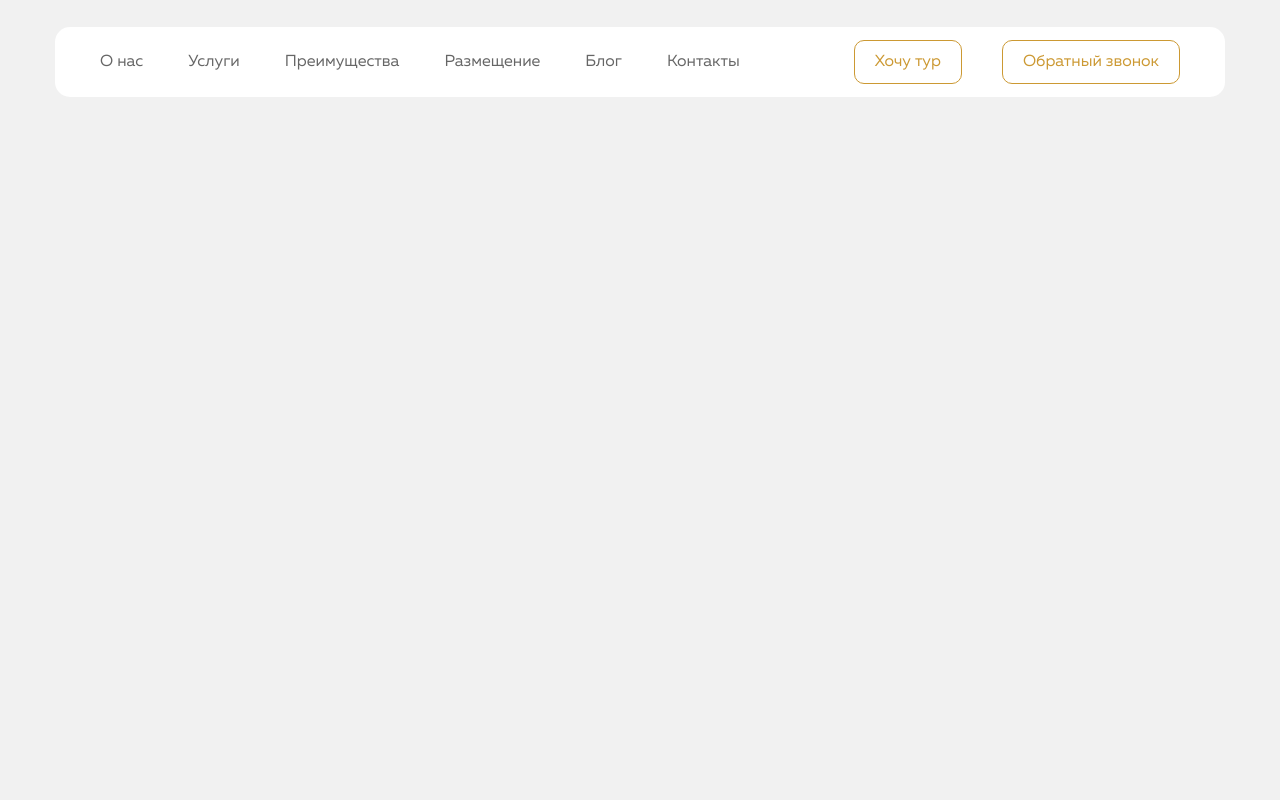
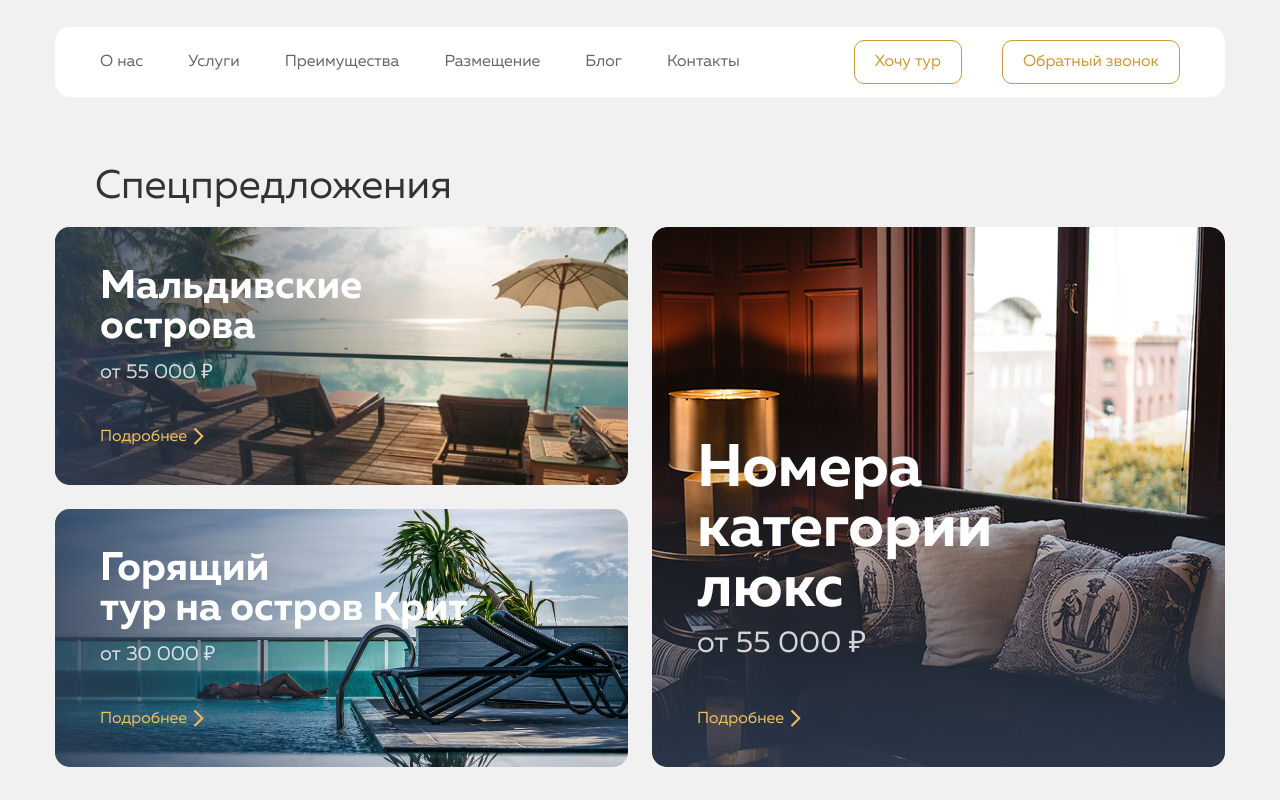
Before and after one commit to VladimirrAndreevich/lagoone, a plain HTML site: page index.html in a window 1280 px wide. Shown: the part 87-887 px from the top of the page. Before the commit the page ends 800 px from the top, so only its background shows below. Drawn offline with Linux system fonts and the light colour scheme.

Commit message:
add section offers

```diff
--- a/css/style.css
+++ b/css/style.css
@@ -44,6 +44,8 @@
   --link-color-active: #a47312;
 
   --link-transition-duration: 0.5s;
+
+  --filling-gradient: 65.7%;
 }
 
 /* common */
@@ -89,6 +91,15 @@ a {
   transition-property: color, background-color, border-color;
   transition-duration: 0.5s;
   transition-timing-function: ease;
+}
+
+.section-title {
+  margin-left: 40px;
+  margin-bottom: 20px;
+
+  font-weight: 400;
+  font-size: 40px;
+  color: #333333;
 }
 
 .btn:hover,
@@ -232,6 +243,10 @@ a {
   font-weight: 400;
   font-size: 16px;
   color: #666666;
+
+  background-repeat: no-repeat;
+  background-position: center center;
+  background-size: cover;
 }
 
 .header__item:not(:last-child) {
@@ -271,3 +286,144 @@ a {
 .header__btn:nth-of-type(n + 2) {
   margin-left: 40px;
 }
+
+/* offers */
+.offers__items {
+  display: flex;
+  flex-direction: column;
+  flex-wrap: wrap;
+
+  height: 573px;
+  width: 100%;
+}
+
+.offer::before {
+  content: "";
+
+  position: absolute;
+  top: 0;
+  left: 0;
+  bottom: 0;
+  right: 0;
+
+  display: inline-block;
+  width: 100%;
+  height: 100%;
+
+  background: linear-gradient(
+    90deg,
+    rgba(48, 64, 89, 0.84) -2.9%,
+    rgba(53, 65, 83, 0) 65.7%
+  );
+  border-radius: 15px;
+}
+
+.offer {
+  position: relative;
+
+  display: flex;
+  flex-direction: column;
+
+  width: 573px;
+  height: 258px;
+  padding: 40px 45px;
+
+  /* background-image: url("../img/offers/Maldives.jpg"); */
+
+  border-radius: 15px;
+}
+
+.offer:hover .offer__link::after {
+  margin-left: 10px;
+}
+
+.offer:first-child {
+  margin-bottom: 24px;
+}
+
+.offer:last-child {
+  margin-left: 24px;
+}
+
+.maldives {
+  background-image: url("../img/offers/Maldives.jpg");
+}
+
+.crete {
+  background-image: url("../img/offers/Crete.jpg");
+}
+
+.luxury::before {
+  background: linear-gradient(
+    0deg,
+    rgba(48, 64, 89, 0.84) -2.9%,
+    rgba(53, 65, 83, 0) 65.7%
+  );
+}
+
+.luxury {
+  height: 540px;
+  padding-top: 212px;
+
+  background-image: url("../img/offers/luxury.jpg");
+}
+
+.luxury .offer__title {
+  width: 299px;
+
+  font-size: 60px;
+}
+
+.luxury .offer__price {
+  font-size: 30px;
+}
+
+.offer__title {
+  position: relative;
+
+  width: 420px;
+  margin-bottom: 15px;
+
+  font-weight: 700;
+  font-size: 40px;
+  color: #ffffff;
+}
+.offer__price {
+  position: relative;
+
+  margin-bottom: auto;
+
+  font-weight: 400;
+  font-size: 20px;
+  line-height: 20px;
+  color: #ffffff;
+
+  opacity: 0.8;
+}
+.offer__link {
+  position: relative;
+
+  display: flex;
+  align-items: center;
+
+  font-weight: 400;
+  font-size: 16px;
+  color: #f0bf5f;
+}
+
+.offer__link::after {
+  content: "";
+
+  display: inline-block;
+
+  width: 11px;
+  height: 17px;
+  margin-left: 6px;
+
+  background-image: url("../img/link-arrow.svg");
+  background-repeat: no-repeat;
+  background-position: center center;
+  background-size: cover;
+
+  transition: margin-left var(--link-transition-duration) ease;
+}
--- a/index.html
+++ b/index.html
@@ -47,5 +47,33 @@
         </div>
       </div>
     </header>
+
+    <main>
+      <section class="offers">
+        <div class="container">
+          <h2 class="section-title">Спецпредложения</h2>
+
+          <div class="offers__items">
+            <a href="#" class="offer maldives">
+              <h3 class="offer__title">Мальдивские острова</h3>
+              <div class="offer__price">от 55 000 ₽</div>
+              <div class="offer__link">Подробнее</div>
+            </a>
+
+            <a href="#" class="offer crete">
+              <h3 class="offer__title">Горящий тур на остров Крит</h3>
+              <div class="offer__price">от 30 000 ₽</div>
+              <div class="offer__link">Подробнее</div>
+            </a>
+
+            <a href="#" class="offer luxury">
+              <h3 class="offer__title">Номера категории люкс</h3>
+              <div class="offer__price">от 55 000 ₽</div>
+              <div class="offer__link">Подробнее</div>
+            </a>
+          </div>
+        </div>
+      </section>
+    </main>
   </body>
 </html>
```
Also changed, not shown: img/link-arrow.svg (added), img/offers/Crete.jpg (added), img/offers/Maldives.jpg (added), img/offers/luxury.jpg (added).
